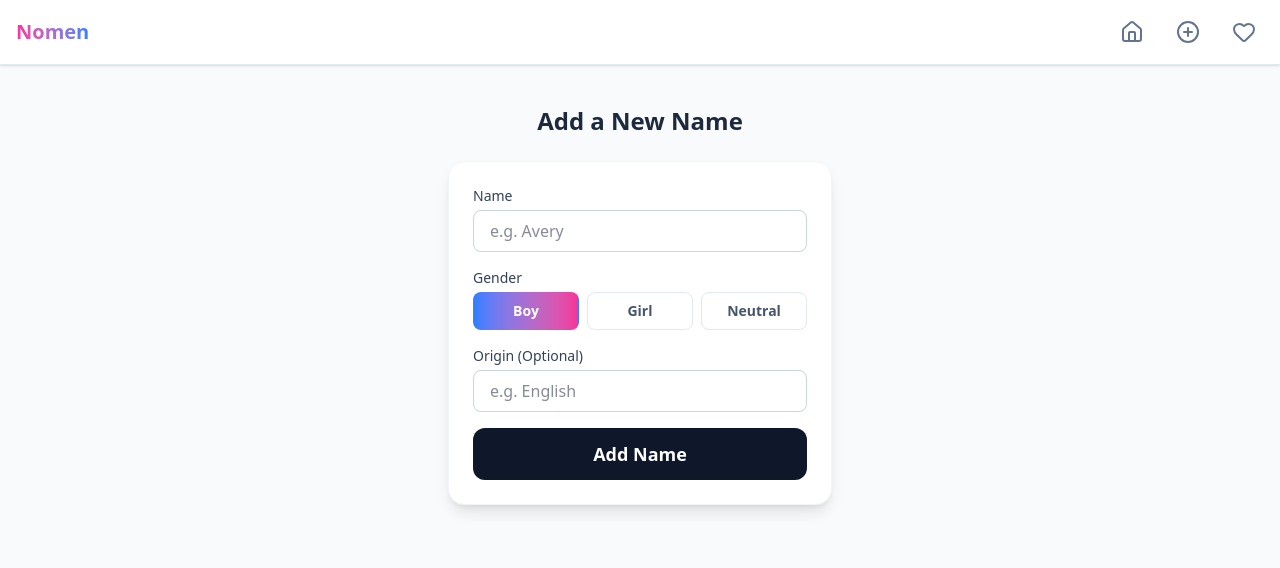
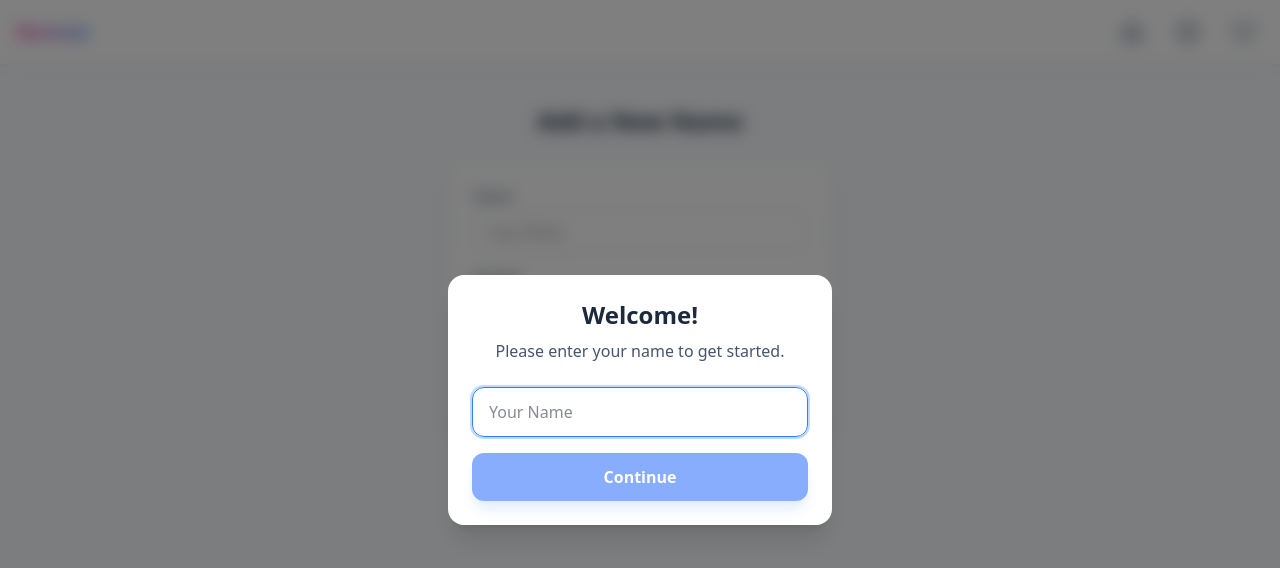
Before and after one commit to dteske25/nomen, a React (Vite) app: page /submit in a window 1280 px wide. Both pictures are taken after a click on the button "Boy". Shown: the top 568 px of the page. Built offline with nearby package versions, Linux system fonts and the light colour scheme.

Commit message:
feat: Implement initial full-stack baby name picker application with name submission, rating, and AI-generated alternatives.

```diff
--- a/src/App.tsx
+++ b/src/App.tsx
@@ -1,12 +1,44 @@
 import { BrowserRouter, Routes, Route, Link } from 'react-router-dom';
+import { useState, useEffect } from 'react';
 import { Home as HomeIcon, PlusCircle, Heart } from 'lucide-react';
 import HomePage from './pages/Home';
 import Submit from './pages/Submit';
 import Rate from './pages/Rate';
+import NamePrompt from './components/NamePrompt';
 
 function Layout() {
+  const [showNamePrompt, setShowNamePrompt] = useState(false);
+
+  // Check if name exists on mount
+  useEffect(() => {
+    const savedName = localStorage.getItem('userName');
+    if (!savedName) {
+      // Add one-time listeners for interaction
+      const handleInteraction = () => {
+        const currentName = localStorage.getItem('userName');
+        if (!currentName) {
+            setShowNamePrompt(true);
+        }
+      };
+
+      window.addEventListener('click', handleInteraction);
+      window.addEventListener('keydown', handleInteraction);
+
+      return () => {
+        window.removeEventListener('click', handleInteraction);
+        window.removeEventListener('keydown', handleInteraction);
+      };
+    }
+  }, []);
+
+  const handleSaveName = (name: string) => {
+    localStorage.setItem('userName', name);
+    setShowNamePrompt(false);
+  };
+
   return (
     <div className="min-h-screen bg-slate-50 text-slate-900 font-sans">
+      <NamePrompt isOpen={showNamePrompt} onSave={handleSaveName} />
       <header className="bg-white border-b border-slate-200 sticky top-0 z-10 px-4 py-3 flex items-center justify-between shadow-sm">
         <Link to="/" className="text-xl font-bold bg-gradient-to-r from-pink-500 to-blue-500 bg-clip-text text-transparent">
           Nomen
--- /dev/null
+++ b/src/components/NamePrompt.tsx
@@ -0,0 +1,54 @@
+import React, { useState } from 'react';
+
+interface NamePromptProps {
+  isOpen: boolean;
+  onSave: (name: string) => void;
+}
+
+export default function NamePrompt({ isOpen, onSave }: NamePromptProps) {
+  const [name, setName] = useState('');
+
+  if (!isOpen) return null;
+
+  const handleSubmit = (e: React.FormEvent) => {
+    e.preventDefault();
+    if (name.trim()) {
+      onSave(name.trim());
+    }
+  };
+
+  return (
+    <div className="fixed inset-0 z-50 flex items-center justify-center bg-black/50 backdrop-blur-sm p-4">
+      <div className="bg-white rounded-2xl shadow-xl w-full max-w-sm p-6 transform transition-all">
+        <h2 className="text-2xl font-bold text-slate-800 mb-2 text-center">Welcome!</h2>
+        <p className="text-slate-600 mb-6 text-center">
+          Please enter your name to get started.
+        </p>
+
+        <form onSubmit={handleSubmit} className="space-y-4">
+          <div>
+            <label htmlFor="userName" className="sr-only">Your Name</label>
+            <input
+              type="text"
+              id="userName"
+              value={name}
+              onChange={(e) => setName(e.target.value)}
+              placeholder="Your Name"
+              className="w-full px-4 py-3 rounded-xl border border-slate-300 focus:border-blue-500 focus:ring-2 focus:ring-blue-200 outline-none transition-all"
+              autoFocus
+              required
+            />
+          </div>
+
+          <button
+            type="submit"
+            disabled={!name.trim()}
+            className="w-full bg-blue-600 hover:bg-blue-700 disabled:opacity-50 disabled:cursor-not-allowed text-white font-semibold py-3 px-6 rounded-xl transition-colors shadow-lg shadow-blue-200"
+          >
+            Continue
+          </button>
+        </form>
+      </div>
+    </div>
+  );
+}
--- a/src/lib/api.ts
+++ b/src/lib/api.ts
@@ -3,11 +3,17 @@ export const API = {
     const res = await fetch('/api/names');
     return res.json();
   },
-  submitName: async (name: string, gender: string, origin?: string) => {
+  submitName: async (name: string, gender: string) => {
     const res = await fetch('/api/names', {
       method: 'POST',
       headers: { 'Content-Type': 'application/json' },
-      body: JSON.stringify({ name, gender, origin }),
+      body: JSON.stringify({ name, gender }),
+    });
+    return res.json();
+  },
+  seed: async () => {
+    const res = await fetch('/api/seed', {
+      method: 'POST',
     });
     return res.json();
   },
--- a/src/pages/Rate.tsx
+++ b/src/pages/Rate.tsx
@@ -7,7 +7,7 @@ type NameRecord = {
   id: string;
   name: string;
   gender: string;
-  origin?: string;
+
 };
 
 export default function Rate() {
@@ -73,6 +73,17 @@ export default function Rate() {
     <div className="text-center p-10 space-y-4">
       <h3 className="text-xl font-bold">All caught up!</h3>
       <p>Check back later for more names or add some new ones.</p>
+      <button
+        onClick={async () => {
+          setLoading(true);
+          await API.seed();
+          // Short delay to allow DB update to propagate if needed, then refetch
+          setTimeout(fetchNames, 1000);
+        }}
+        className="bg-purple-600 text-white px-6 py-3 rounded-xl font-bold hover:bg-purple-700 transition-colors shadow-lg"
+      >
+        More Suggestions
+      </button>
     </div>
   );
 
@@ -106,18 +117,14 @@ export default function Rate() {
                   {currentName.name}
                 </h2>
 
-                {currentName.origin && (
-                  <p className="text-slate-500 font-medium">
-                    {currentName.origin}
-                  </p>
-                )}
+
 
                 <button
                   onClick={handleGetAlternatives}
                   className="mt-6 flex items-center gap-2 px-4 py-2 bg-purple-50 text-purple-600 rounded-full text-sm font-semibold hover:bg-purple-100 transition-colors"
                 >
                   <Sparkles size={16} />
-                  Magic Alternatives
+                  Alternative Spellings
                 </button>
              </div>
           </div>
--- a/src/pages/Submit.tsx
+++ b/src/pages/Submit.tsx
@@ -5,7 +5,7 @@ import { CheckCircle, XCircle } from 'lucide-react';
 export default function Submit() {
   const [name, setName] = useState('');
   const [gender, setGender] = useState('neutral');
-  const [origin, setOrigin] = useState('');
+
   const [status, setStatus] = useState<'idle' | 'submitting' | 'success' | 'error'>('idle');
 
   const handleSubmit = async (e: React.FormEvent) => {
@@ -14,10 +14,9 @@ export default function Submit() {
 
     setStatus('submitting');
     try {
-      await API.submitName(name, gender, origin);
+      await API.submitName(name, gender);
       setStatus('success');
       setName('');
-      setOrigin('');
       setTimeout(() => setStatus('idle'), 2000);
     } catch (error) {
       console.error(error);
@@ -62,16 +61,7 @@ export default function Submit() {
           </div>
         </div>
 
-        <div>
-           <label className="block text-sm font-medium text-slate-700 mb-1">Origin (Optional)</label>
-          <input
-            type="text"
-            value={origin}
-            onChange={(e) => setOrigin(e.target.value)}
-            className="w-full px-4 py-2 border border-slate-300 rounded-lg focus:ring-2 focus:ring-pink-400 focus:border-transparent outline-none transition-all"
-            placeholder="e.g. English"
-          />
-        </div>
+
 
         <button
           type="submit"
--- a/worker/ai.ts
+++ b/worker/ai.ts
@@ -3,7 +3,8 @@ import { GoogleGenAI } from '@google/genai';
 export async function generateAlternatives(name: string, gender: string, apiKey: string): Promise<string[]> {
   const genAI = new GoogleGenAI({ apiKey });
 
-  const prompt = `List 5 creative alternative spellings or close variations for the baby name "${name}" (gender: ${gender}).
+  const prompt = `List 5 alternative spellings or variations for the baby name "${name}" (gender: ${gender}).
+  Prioritize generally accepted or common spellings over very obscure ones.
   Return ONLY a JSON array of strings. Do not include markdown formatting or explanation.
   Example output: ["Name1", "Name2", "Name3", "Name4", "Name5"]`;
 
--- a/worker/index.ts
+++ b/worker/index.ts
@@ -26,7 +26,7 @@ app.get('/api/names', async (c) => {
 app.post('/api/names', async (c) => {
   const db = drizzle(c.env.DB, { schema });
   const body = await c.req.json();
-  const { name, gender, origin } = body;
+  const { name, gender } = body;
 
   if (!name || !gender) {
     return c.json({ error: 'Name and gender are required' }, 400);
@@ -38,7 +38,6 @@ app.post('/api/names', async (c) => {
       id,
       name,
       gender,
-      origin,
       createdAt: new Date(),
     });
     return c.json({ id, name, status: 'created' }, 201);
@@ -132,7 +131,6 @@ app.post('/api/seed', async (c) => {
         id,
         name: candidate.name,
         gender: candidate.gender,
-        origin: candidate.origin,
         createdAt: new Date(),
       });
 
--- a/worker/schema.ts
+++ b/worker/schema.ts
@@ -4,7 +4,7 @@ export const names = sqliteTable('names', {
   id: text('id').primaryKey(),
   name: text('name').notNull(),
   gender: text('gender').notNull(), // 'boy', 'girl', 'neutral'
-  origin: text('origin'),
+
   phoneticHash: text('phonetic_hash'),
   createdAt: integer('created_at', { mode: 'timestamp' }).notNull(),
   createdBy: text('created_by'), // optional, if we track who added it
--- a/worker/utils.ts
+++ b/worker/utils.ts
@@ -31,12 +31,12 @@ export function levenshtein(a: string, b: string): number {
 export type CandidateName = {
   name: string;
   gender: string;
-  origin: string;
+
 };
 
 export async function fetchNames(count: number): Promise<CandidateName[]> {
   const response = await fetch(
-    `https://randomuser.me/api/?results=${count}&nat=us,gb,fr,de,es&inc=name,gender,nat`
+    `https://randomuser.me/api/?results=${count}&nat=us,gb,au,ca,nz,ie&inc=name,gender,nat`
   );
 
   if (!response.ok) {
@@ -48,6 +48,5 @@ export async function fetchNames(count: number): Promise<CandidateName[]> {
   return data.results.map((r: any) => ({
     name: r.name.first,
     gender: r.gender, // 'male' or 'female'
-    origin: r.nat,
   }));
 }
```
